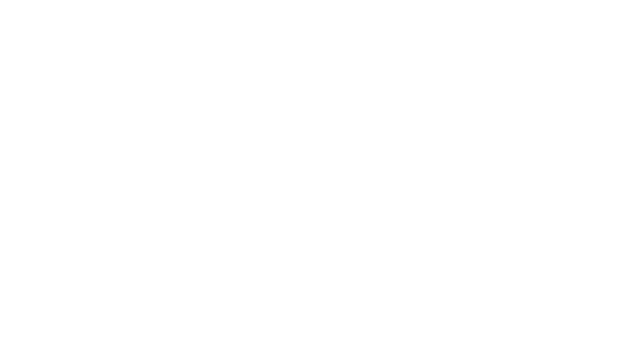
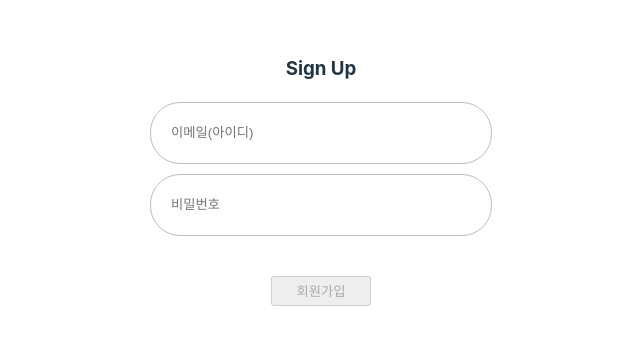
Before and after one commit to jeon-ji/wanted-pre-onboarding-challenge-fe-27, a React (Vite) app in the folder front-end/: page /signUp in a window 1280 px wide. Before the commit this address had no page. Shown: the part 229-574 px from the top of the page, without its empty margins (319-959 px from the left). Built offline with nearby package versions, Linux system fonts and the light colour scheme.

Commit message:
회원가입 구현

```diff
--- a/front-end/src/App.tsx
+++ b/front-end/src/App.tsx
@@ -1,9 +1,12 @@
 import { Route, Routes } from "react-router-dom";
+import { ToastContainer } from "react-toastify";
+
+import LoginPage from "./login/loginPage";
+import SignUpPage from "./signUp/signUpPage";
+
 import "./App.css";
 import "./style/common.css";
 import "react-toastify/dist/ReactToastify.css";
-import LoginPage from "./login/loginPage";
-import { ToastContainer } from "react-toastify";
 
 function App() {
   return (
@@ -11,6 +14,7 @@ function App() {
       <ToastContainer />
       <Routes>
         <Route path="/" element={<LoginPage />} />
+        <Route path="/signUp" element={<SignUpPage />} />
       </Routes>
     </>
   );
--- /dev/null
+++ b/front-end/src/signUp/signUpPage.tsx
@@ -0,0 +1,64 @@
+import { useEffect, useState } from "react";
+import { toast } from "react-toastify";
+import axios from "axios";
+import { useNavigate } from "react-router-dom";
+
+const emailRegEx =
+  /^[A-Za-z0-9]([-_.]?[A-Za-z0-9])*@[A-Za-z0-9]([-_.]?[A-Za-z0-9])*\.[A-Za-z]{2,3}$/;
+const passwordRegEx = /^[A-Za-z0-9]{8,20}$/;
+
+const SignUpPage = () => {
+  const navigate = useNavigate();
+  const [email, setEmail] = useState<string>("");
+  const [pwd, setPwd] = useState<string>("");
+  const [btnState, setBtnState] = useState<boolean>(false);
+
+  useEffect(() => {
+    if (!emailRegEx.test(email) || !passwordRegEx.test(pwd)) setBtnState(false);
+    else setBtnState(true);
+  }, [email, pwd]);
+
+  const signUp = () => {
+    axios
+      .post("http://localhost:8080/users/create", {
+        email: email,
+        password: pwd,
+      })
+      .then((result) => {
+        toast.info(result.data.message);
+        navigate("/");
+      })
+      .catch(() => {
+        toast.warn("계정 생성에 실패하였습니다.");
+      });
+  };
+
+  return (
+    <div className="login_box">
+      <h3>Sign Up</h3>
+      <input
+        className="input_box"
+        type="text"
+        placeholder="이메일(아이디)"
+        value={email}
+        onChange={(e) => setEmail(e.target.value)}
+      />
+      <input
+        className="input_box"
+        type="password"
+        placeholder="비밀번호"
+        value={pwd}
+        onChange={(e) => setPwd(e.target.value)}
+      />
+      <input
+        className="btn"
+        type="button"
+        value="회원가입"
+        disabled={!btnState}
+        onClick={signUp}
+      />
+    </div>
+  );
+};
+
+export default SignUpPage;
```
